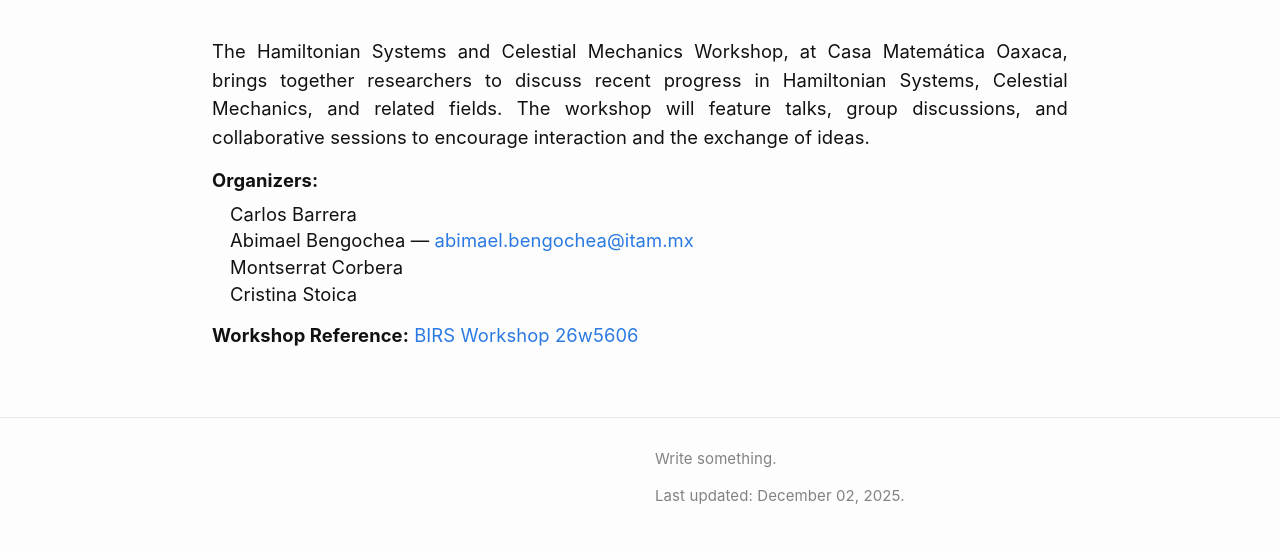
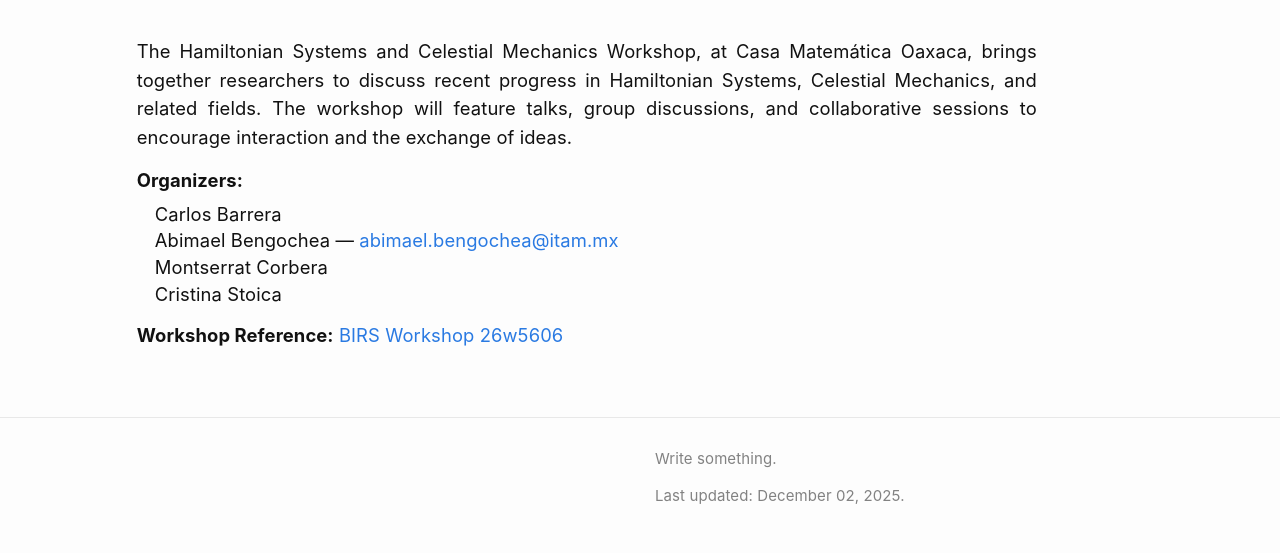
Before and after one commit to celmechcongress2026/celmechcongress2026.github.io, a Jekyll site: the page built from index.md, in a window 1280 px wide. Shown: the part 540-1093 px from the top of the page. Built offline with Jekyll 4.4.1, drawn with Linux system fonts in a browser that asks for light colours.

Commit message:
Update workshop.css

```diff
--- a/assets/css/workshop.css
+++ b/assets/css/workshop.css
@@ -163,9 +163,9 @@ span.award-other img {
 
 .intro {
   max-width: 900px;
-  margin: 2em auto;
-  padding: 0 1.2em;
-  font-size: 1.15em;      /* ligeramente más chico */
+  margin: 2em 0 2em 2em;   /* ← IMPORTANTE: mismo desplazamiento que el hero */
+  padding: 0;
+  font-size: 1.15em;
   line-height: 1.55em;
   text-align: justify;
   text-justify: inter-word;
```
